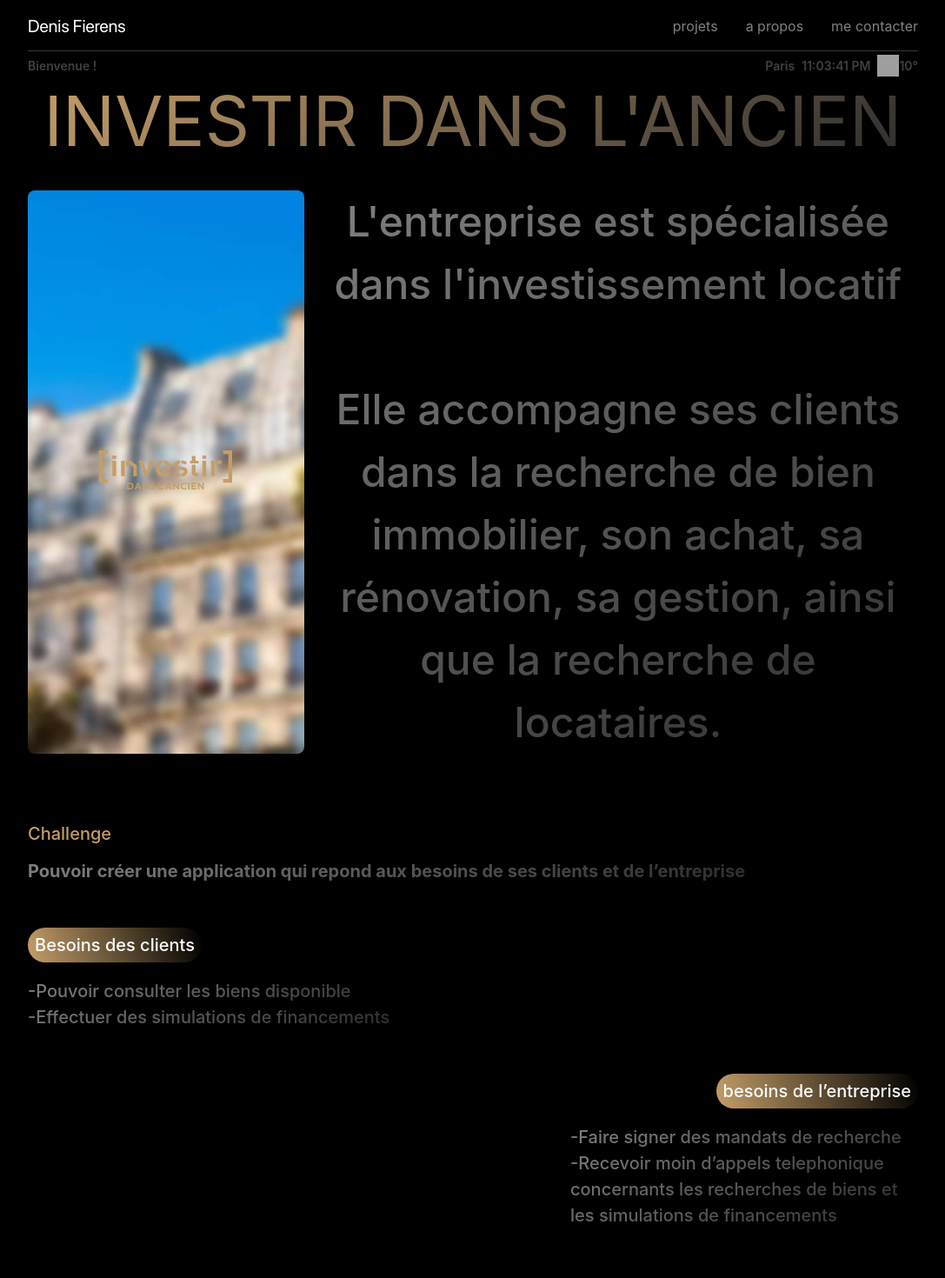
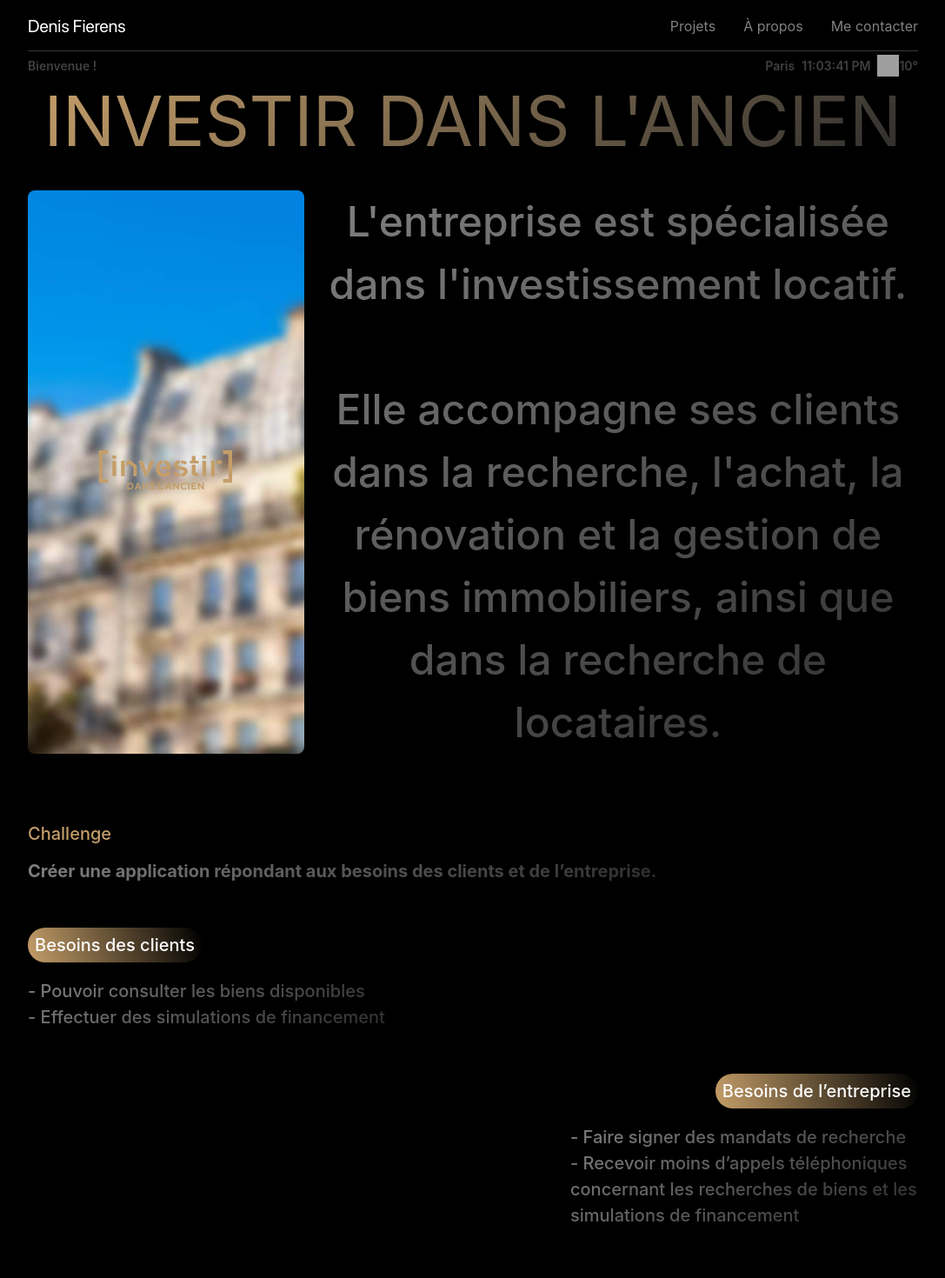
Before and after one commit to FierensDev/portfolio, a React (Create React App) app: page /portfolio/idla in a window 1280 px wide. Shown: the top 1470 px of the page at 87% size, without its empty margins (96-1183 px from the left). Built offline with nearby package versions, Linux system fonts and the light colour scheme; no server answers; grey boxes are pictures that could not be loaded; the HTML template or start-up script is replaced by a standard one.

Commit message:
correct spelling mistakes

```diff
--- a/src/components/Molecules/ProjectCard/ProjectCard.css
+++ b/src/components/Molecules/ProjectCard/ProjectCard.css
@@ -141,7 +141,7 @@
   backdrop-filter: blur(8px);
 
   display: grid;
-  grid-template-rows: 50px 1fr;
+  grid-template-rows: 40px 1fr;
   gap: 8px;
   padding: 16px;
   box-sizing: border-box;
--- a/src/components/Molecules/ProjectCard/ProjectCard.tsx
+++ b/src/components/Molecules/ProjectCard/ProjectCard.tsx
@@ -69,7 +69,7 @@ export function ProjectCard({icon, iconAlt, img, imgAlt, title1, title2, subtitl
             <p className='color-epitech text-20'>2022 . 2024</p>
           </div>
           <div className="color-white text-20">
-            Réalisation de plusieurs projets en solo ou en équipe, avec une spécialisation en web afin de me perfectionner en front-end et back-end tout en intégrant différentes technologies.
+            Réalisation de plusieurs projets, en solo ou en équipe, avec une spécialisation en développement web afin de me perfectionner en front-end et back-end, tout en intégrant diverses technologies.
           </div>
           {/* <div>
             php, javascript, Typescript, java, python, GO, html, css, SQL
@@ -90,7 +90,7 @@ export function ProjectCard({icon, iconAlt, img, imgAlt, title1, title2, subtitl
             <p className='color-esgi text-20'>2024 . 2027</p>
           </div>
           <div className="color-white text-20">
-          Face à une constante évolution du secteur du Web, tant au niveau des langages de programmation utilisés que des méthodes de gestion de projet, la filière Ingénierie du Web nous forme à devenir expert en développement web Full-Stack.
+          Avec l'évolution rapide du secteur du Web, tant dans les langages de programmation que dans les méthodes de gestion de projet, la filière Ingénierie du Web nous prépare à devenir des experts en développement web full-stack.
           </div>
         </div>
       :
--- a/src/components/Organisms/Footer/Footer.tsx
+++ b/src/components/Organisms/Footer/Footer.tsx
@@ -10,9 +10,9 @@ export function Footer(){
       <Link to={'/portfolio#t'} className="footer__website text-20 color-white">fierensdev.com</Link>
 
       <div className='footer__navbar text-base '>
-        <Link className='onhover-color-white' to={"/portfolio#section_project"}>projets</Link>
-        <Link className='onhover-color-white' to={"/portfolio#section_about"}>a propos</Link>
-        <Link className='onhover-color-white' to={"/portfolio/contact"}>contact</Link>
+        <Link className='onhover-color-white' to={"/portfolio#section_project"}>Projets</Link>
+        <Link className='onhover-color-white' to={"/portfolio#section_about"}>À propos</Link>
+        <Link className='onhover-color-white' to={"/portfolio/contact"}>Contact</Link>
       </div>
 
       <div className='footer__contact text-base '>
--- a/src/components/Organisms/Navbar/Navbar.tsx
+++ b/src/components/Organisms/Navbar/Navbar.tsx
@@ -21,9 +21,9 @@ export function Navbar(){
       <Burger handleDisplayNavbar={handlerDisplayNavbar} displayNavbar={displayNavbar}/>
     </div>
     <div className="navbar__main__links">
-      <Link className="onhover-color-white" to="/portfolio#section_project">projets</Link>
-      <Link className="onhover-color-white" to="/portfolio#section_about">a propos</Link>
-      <Link className="onhover-color-white" to="/portfolio/contact">me contacter</Link>
+      <Link className="onhover-color-white" to="/portfolio#section_project">Projets</Link>
+      <Link className="onhover-color-white" to="/portfolio#section_about">À propos</Link>
+      <Link className="onhover-color-white" to="/portfolio/contact">Me contacter</Link>
     </div>
     <div className={displayNavbar ? `hide-element` : `navbar__main__progress-bar` }>
       <div className="navbar__main__progress-bar__scroll-watcher"></div>
@@ -33,9 +33,9 @@ export function Navbar(){
   {
     displayNavbar ?
     <div className="navbar__burger-menu-open">
-      <Link className="onhover-color-white" to="/portfolio#section_project" onClick={handlerDisplayNavbar}>projets</Link>
-      <Link className="onhover-color-white" to="/portfolio#section_about" onClick={handlerDisplayNavbar}>a propos</Link>
-      <Link className="onhover-color-white" to="/portfolio/contact" onClick={handlerDisplayNavbar}>me contacter</Link>
+      <Link className="onhover-color-white" to="/portfolio#section_project" onClick={handlerDisplayNavbar}>Projets</Link>
+      <Link className="onhover-color-white" to="/portfolio#section_about" onClick={handlerDisplayNavbar}>À propos</Link>
+      <Link className="onhover-color-white" to="/portfolio/contact" onClick={handlerDisplayNavbar}>Me contacter</Link>
     </div>
     :
     <></>
--- a/src/components/Pages/Idla/Idla.tsx
+++ b/src/components/Pages/Idla/Idla.tsx
@@ -24,9 +24,9 @@ export function Idla(){
       <h2 className="color-idla-gradient text-h2 m-auto text-center">INVESTIR DANS L'ANCIEN</h2>
       <div className='idla__introduction'>
         <p className="text-center m-auto text-h3 text-gradient lh-15">
-          L'entreprise est spécialisée dans l'investissement locatif
+          L'entreprise est spécialisée dans l'investissement locatif.
           <br /><br />
-          Elle accompagne ses clients dans la recherche de bien immobilier, son achat, sa rénovation, sa gestion, ainsi que la recherche de locataires.
+          Elle accompagne ses clients dans la recherche, l'achat, la rénovation et la gestion de biens immobiliers, ainsi que dans la recherche de locataires.
         </p>
         <div className="idla__picture">
           <img src={BgIdla} alt="idla" />
@@ -38,23 +38,23 @@ export function Idla(){
 
       <div className='mt-80 grid-gap-16'>
         <h3 className='text-20 color-idla'>Challenge</h3>
-        <p  className='text-20 text-gradient lh-15 font-weight-700'>Pouvoir créer une application qui repond aux besoins de ses clients et de l’entreprise</p>
+        <p  className='text-20 text-gradient lh-15 font-weight-700'>Créer une application répondant aux besoins des clients et de l’entreprise.</p>
       </div>
 
       <div className='idla__recap'>
         <div>
           <div className='idla__recap__title-clients text-20'>Besoins des clients</div>
           <div className='text-gradient lh-15 text-20'>
-            <p>-Pouvoir consulter les biens disponible</p>
-            <p>-Effectuer des simulations de financements</p>
+            <p>- Pouvoir consulter les biens disponibles</p>
+            <p>- Effectuer des simulations de financement</p>
           </div>
         </div>
 
         <div>
-          <div className='idla__recap__title-clients text-20'>besoins de l’entreprise</div>
+          <div className='idla__recap__title-clients text-20'>Besoins de l’entreprise</div>
           <div className='text-gradient idla__recap__subtitle lh-15 text-20'>
-            <p>-Faire signer des mandats de recherche</p>
-            <p>-Recevoir moin d’appels telephonique concernants les recherches de biens et les simulations de financements</p>
+            <p>- Faire signer des mandats de recherche</p>
+            <p>- Recevoir moins d’appels téléphoniques concernant les recherches de biens et les simulations de financement</p>
           </div>
         </div>
       </div>
@@ -62,7 +62,7 @@ export function Idla(){
       <div className='idla__soluce '>
         <div className='mt-80 grid-gap-16 '>
           <h3 className='text-20 color-idla'>Solution</h3>
-          <p  className='text-16-20 text-gradient lh-15'>Créer un site qui regroupera l’ensemble des biens disponible en permetant aux  clients de pouvoir faire une simulation de financement sur chaque bien</p>
+          <p  className='text-16-20 text-gradient lh-15'>Créer un site qui regroupe l’ensemble des biens disponibles et permet aux clients de réaliser une simulation de financement pour chaque bien.</p>
         </div>
 
         <div className='grid-gap-8 mb-40'>
@@ -93,7 +93,7 @@ export function Idla(){
       <Separator title='maquette' id='maquette'/>
 
       <div className='idla-mockup'>
-        <h3 className='text-20 text-center text-gradient m-auto font-weight-700 lh-15 my-40'>création d’un parcours client et d’un design responsive</h3>
+        <h3 className='text-20 text-center text-gradient m-auto font-weight-700 lh-15 my-40'>Création d’un parcours client et d’un design responsive.</h3>
 
         <div className='idla-mockup-grid mb-80'>
           <div className='idla-mockup-grid__phone'>
@@ -115,20 +115,13 @@ export function Idla(){
         <Separator title='sécurité' id='security'/>
         <div className='span-2 mt-60'></div>
         <img src={NextAuth} alt="next auth icon"  />
-        <p className='text-gradient text-center text-16-20 m-auto font-weight-700 lh-15'>Authentification avec
-          NextAuth, incluant
-          la double
-          authentification par
-          email et SMS, ainsi que
-          la sécurisation des pages
-          et des fonctionnalités
-          sensibles
+        <p className='text-gradient text-center text-16-20 m-auto font-weight-700 lh-15'>Authentification avec NextAuth, incluant la double authentification par e-mail et SMS, ainsi que la sécurisation des pages et des fonctionnalités sensibles.
         </p>
       </div>
 
       <Separator title='autre' id='other'/>
       <div className='idla__other'>
-        <p className='text-gradient text-center m-auto text-20 font-weight-700 lh-15'>Ajout d’elements intéractifs tel qu’une carte intéractive, d’animations, de filtres, scroll infini intégration d’api externe, affichage des erreurs, achat d’un nom de domaine et déploiement via Vercel </p>
+        <p className='text-gradient text-center m-auto text-20 font-weight-700 lh-15'>Ajout d’éléments interactifs tels qu’une carte interactive, des animations, des filtres, un scroll infini, l’intégration d’API externes, l’affichage des erreurs, l’achat d’un nom de domaine et le déploiement via Vercel.</p>
 
         <div className='idla__other__grid'>
           <img src={MapGif} alt="" />
```
Also changed, not shown: src/components/Pages/Contact/Contact.tsx (+5 -6 lines), src/components/Pages/Home/Home.tsx (+9 -9 lines), src/assets/arrow.svg, 1 other file (tests, documents, lock files or other folders).
